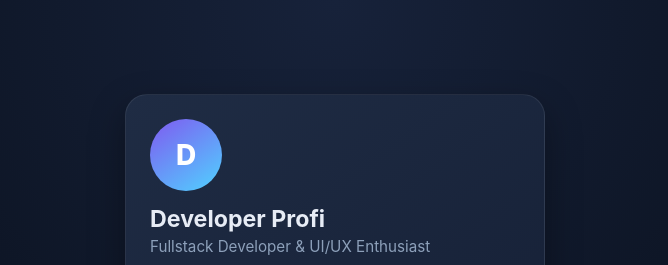
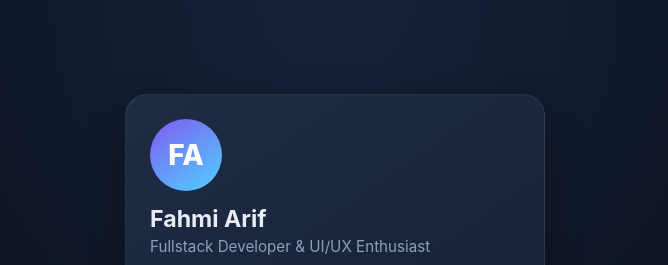
Before and after one commit to fahmiarif/software, a plain HTML site: page index.html in a window 1280 px wide. Shown: the top 265 px of the page, without its empty margins (305-973 px from the left). Drawn offline with Linux system fonts and the light colour scheme.

Commit message:
Update hero section with developer name and avatar

```diff
--- a/index.html
+++ b/index.html
@@ -93,8 +93,8 @@
   <body>
     <main class="container" aria-label="Bio link profile">
       <section class="hero">
-        <div class="avatar" aria-hidden="true">D</div>
-        <h1 class="name">Developer Profi</h1>
+        <div class="avatar" aria-hidden="true">FA</div>
+        <h1 class="name">Fahmi Arif</h1>
         <p class="role">Fullstack Developer & UI/UX Enthusiast</p>
         <p class="bio">Koleksi aplikasi terbaik: Point of Sale parfum, Laundry, dan AI Marketing. Klik link di bawah untuk demo langsung dan fitur unggulan.</p>
       </section>
```
